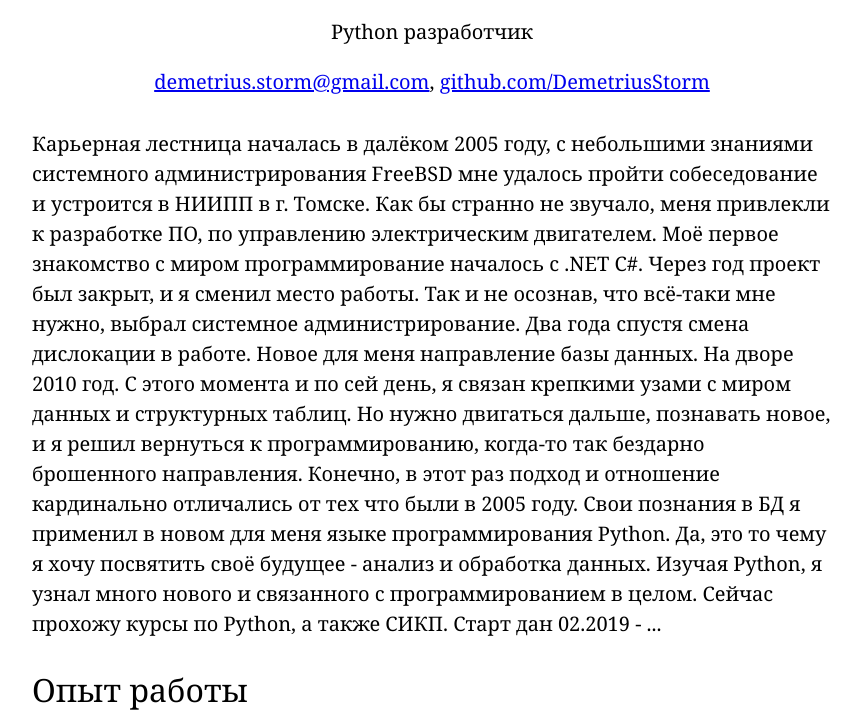
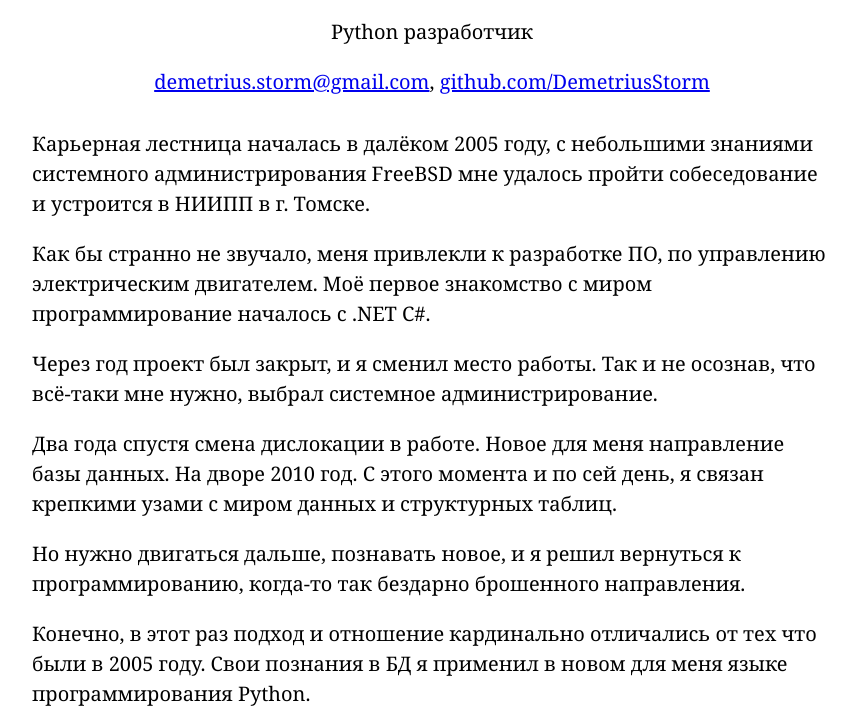
Before and after one commit to DemetriusStorm/demetriusstorm.github.io, a plain HTML site: page index.html in a window 1280 px wide. Shown: the part 113-825 px from the top of the page, without its empty margins (208-1069 px from the left). Drawn offline with Linux system fonts and the light colour scheme.

Commit message:
Update index.html

```diff
--- a/index.html
+++ b/index.html
@@ -21,17 +21,14 @@
     </div>
 
     <div id="main">
-            <p>Карьерная лестница началась в далёком 2005 году, с небольшими знаниями системного администрирования FreeBSD мне удалось пройти собеседование и устроится в НИИПП в г. Томске.
-Как бы странно не звучало, меня привлекли к разработке ПО, по управлению электрическим двигателем. Моё первое знакомство с миром программирование началось с .NET C#.
-Через год проект был закрыт, и я сменил место работы. Так и не осознав, что всё-таки мне нужно, выбрал системное администрирование.
-Два года спустя смена дислокации в работе. Новое для меня направление базы данных. На дворе 2010 год. С этого момента и по сей день, я связан крепкими узами с миром данных и структурных таблиц.
-Но нужно двигаться дальше, познавать новое, и я решил вернуться к программированию, когда-то так бездарно брошенного направления.
-Конечно, в этот раз подход и отношение кардинально отличались от тех что были в 2005 году. Свои познания в БД я применил в новом для меня языке программирования Python.
-Да, это то чему я хочу посвятить своё будущее - анализ и обработка данных. Изучая Python, я узнал много нового и связанного с программированием в целом.
-Сейчас прохожу курсы по Python, а также СИКП.
-Старт дан 02.2019 - ...
-</p>
-
+	<p>Карьерная лестница началась в далёком 2005 году, с небольшими знаниями системного администрирования FreeBSD мне удалось пройти собеседование и устроится в НИИПП в г. Томске. </p>
+	<p>Как бы странно не звучало, меня привлекли к разработке ПО, по управлению электрическим двигателем. Моё первое знакомство с миром программирование началось с .NET C#. </p>
+	<p>Через год проект был закрыт, и я сменил место работы. Так и не осознав, что всё-таки мне нужно, выбрал системное администрирование. </p>
+	<p>Два года спустя смена дислокации в работе. Новое для меня направление базы данных. На дворе 2010 год. С этого момента и по сей день, я связан крепкими узами с миром данных и структурных таблиц. </p>
+	<p>Но нужно двигаться дальше, познавать новое, и я решил вернуться к программированию, когда-то так бездарно брошенного направления. </p>
+	<p>Конечно, в этот раз подход и отношение кардинально отличались от тех что были в 2005 году. Свои познания в БД я применил в новом для меня языке программирования Python. </p>
+	<p>Да, это то чему я хочу посвятить своё будущее - анализ и обработка данных. Изучая Python, я узнал много нового и связанного с программированием в целом. </p>
+	<p>Сейчас прохожу курсы по Python, а также СИКП.</p>
             <section>
                 <header><h2>Опыт работы</h2></header>
                     <ul>
```
